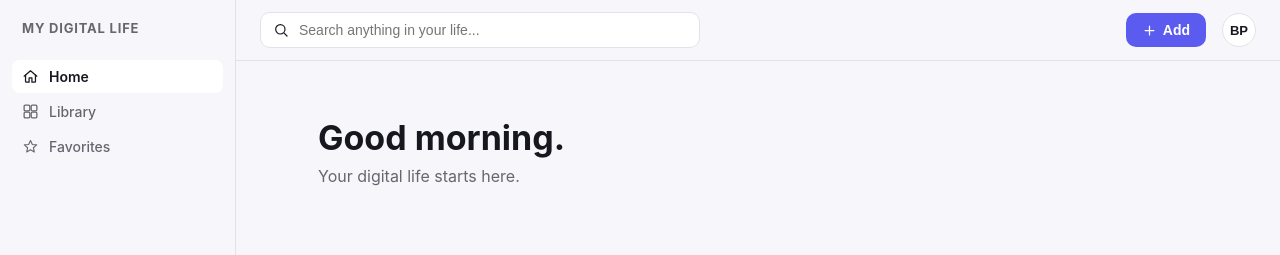
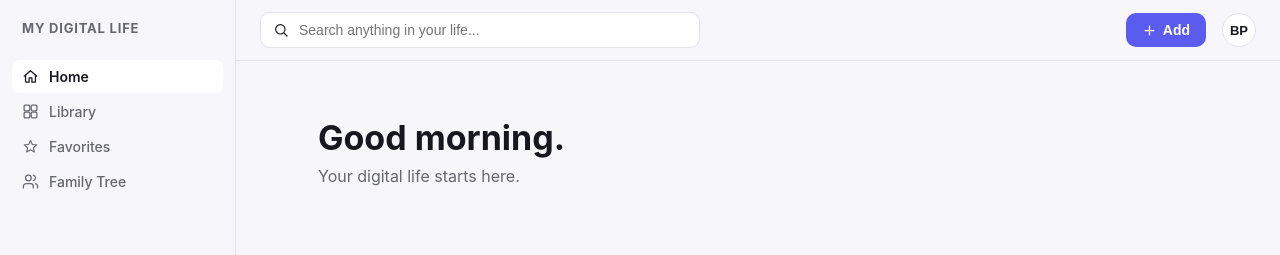
Before and after one commit to customerservice-prog/pinedapower, a Next.js app: page / in a window 1280 px wide. Shown: the top 255 px of the page. Built offline with nearby package versions, Linux system fonts and the light colour scheme; no server answers; the database is empty.

Commit message:
Add 'Family Tree' link to Sidebar component

```diff
--- a/app/components/Sidebar.tsx
+++ b/app/components/Sidebar.tsx
@@ -1,11 +1,11 @@
 import Link from "next/link";
 import { COLORS } from "./theme";
-import { IconHome, IconLibrary, IconSettings, IconStar } from "./icons";
+import { IconHome, IconLibrary, IconSettings, IconStar, IconUsers } from "./icons";
 
 export default function Sidebar({
   active,
 }: {
-active: "home" | "library" | "favorites" | "settings";
+  active: "home" | "library" | "favorites" | "family" | "settings";
 }) {
   return (
     <aside
@@ -48,6 +48,9 @@ label="Favorites"
           isActive={active === "favorites"}
         >
           <IconStar size={17} />
+        </SidebarLink>
+        <SidebarLink href="/family-tree" label="Family Tree" isActive={active === "family"}>
+          <IconUsers size={17} />
         </SidebarLink>
       </nav>
 
```
Lines whose indentation alone changed are shown as unchanged.
